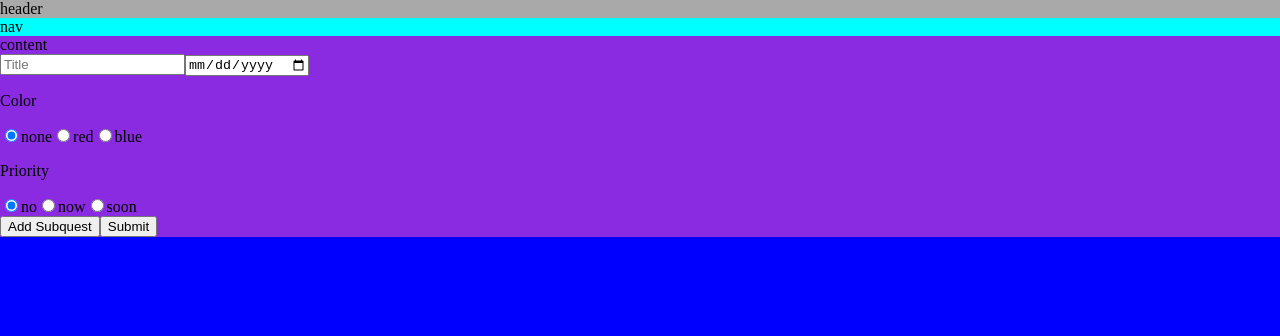
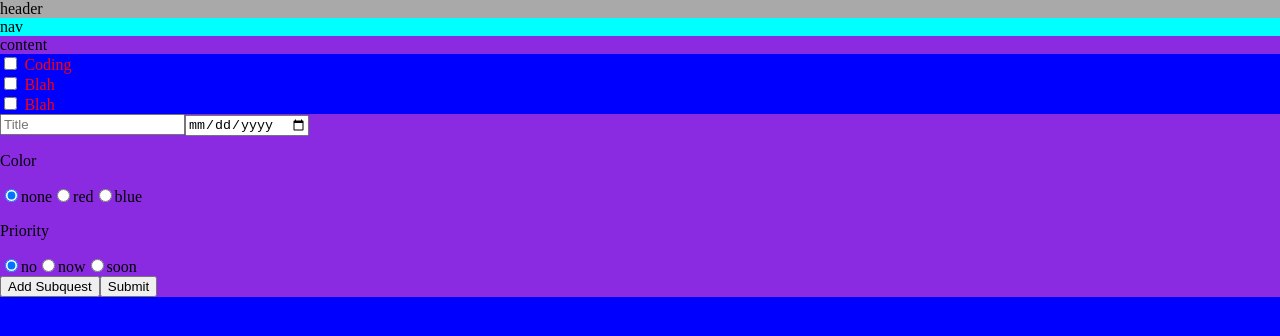
Before and after one commit to KriftyKoding/odinToDo, a website built with webpack: page index.html in a window 1280 px wide. Built offline with nearby package versions, Linux system fonts and the light colour scheme.

Commit message:
working on Quest and Quest DOM display

```diff
--- a/src/index.js
+++ b/src/index.js
@@ -1,7 +1,10 @@
 import _ from 'lodash';
 import "./style/style.css";
+import "./style/questList.css"
 import layout from './modules/layout/pageLayout';
 import form from "./modules/Project/form";
+import Quest from './modules/Project/quest';
 
 layout();
+Quest();
 form();
--- a/src/modules/Project/quest.js
+++ b/src/modules/Project/quest.js
@@ -1,3 +1,5 @@
+const { isObject } = require("lodash");
+
 function Quest() {
 
     class Quest {
@@ -12,8 +14,49 @@ function Quest() {
         }
     }
 
+    let questOne = new Quest();
+
+    let example1 = new Quest("blah", "2022-01-05", "blue", "no", ["html", "javascript", "css"]);
+    let example2 = new Quest("coding", "2022-01-05", "blue", "no", [example1, example1]);
+    // let example2 = new Quest(coding, "2022-01-05", blue, no, ["html", "javascript", "css"]);
+     console.log(example1);
+     console.log(example2);
+     console.log(questOne);
 
 
+
+
+    let content = document.getElementById("content");
+    let questList = document.createElement("div");
+    questList.id = "questlist"
+    content.appendChild(questList);
+
+
+    let titleDisplay =document.createElement("p");
+    titleDisplay.classList = "title"
+    titleDOM (titleDisplay, example2)
+
+
+    example2.subquest.forEach(element => {
+        let subquestDisplay = document.createElement("p");
+        subquestDisplay.classList = "subquest"
+        titleDOM (subquestDisplay, element)
+    });
+
+    //creates Checkbox, BR, adds innerText and style to each title
+    function titleDOM (variable, element) {
+        let checkbox = document.createElement("input")
+        checkbox.type = "checkbox"
+        checkbox.classList = "checkbox"
+        questList.appendChild(checkbox)
+
+        variable.style = "text-transform:capitalize;"
+        variable.innerText = element.title;
+        questList.appendChild(variable);
+
+        let br = document.createElement("BR");
+        questList.appendChild(br);
+    }
 
 
 }
--- /dev/null
+++ b/src/style/questList.css
@@ -0,0 +1,29 @@
+#questlist {
+    background-color: blue;
+    color: white;
+}
+
+#questlist>* {
+
+
+    color: red;
+    display: inline;
+}
+
+.checkbox {
+    /* display: inline; */
+    margin-right: 1ch;
+}
+
+.colorBlue {
+    color: lightblue;
+}
+
+.colorRed {
+    color: red;
+}
+
+.title {
+    /* display: inline; */
+
+}
```
Also changed, not shown: dist/bundle.js, src/style/style.css (line endings or trailing spaces).
